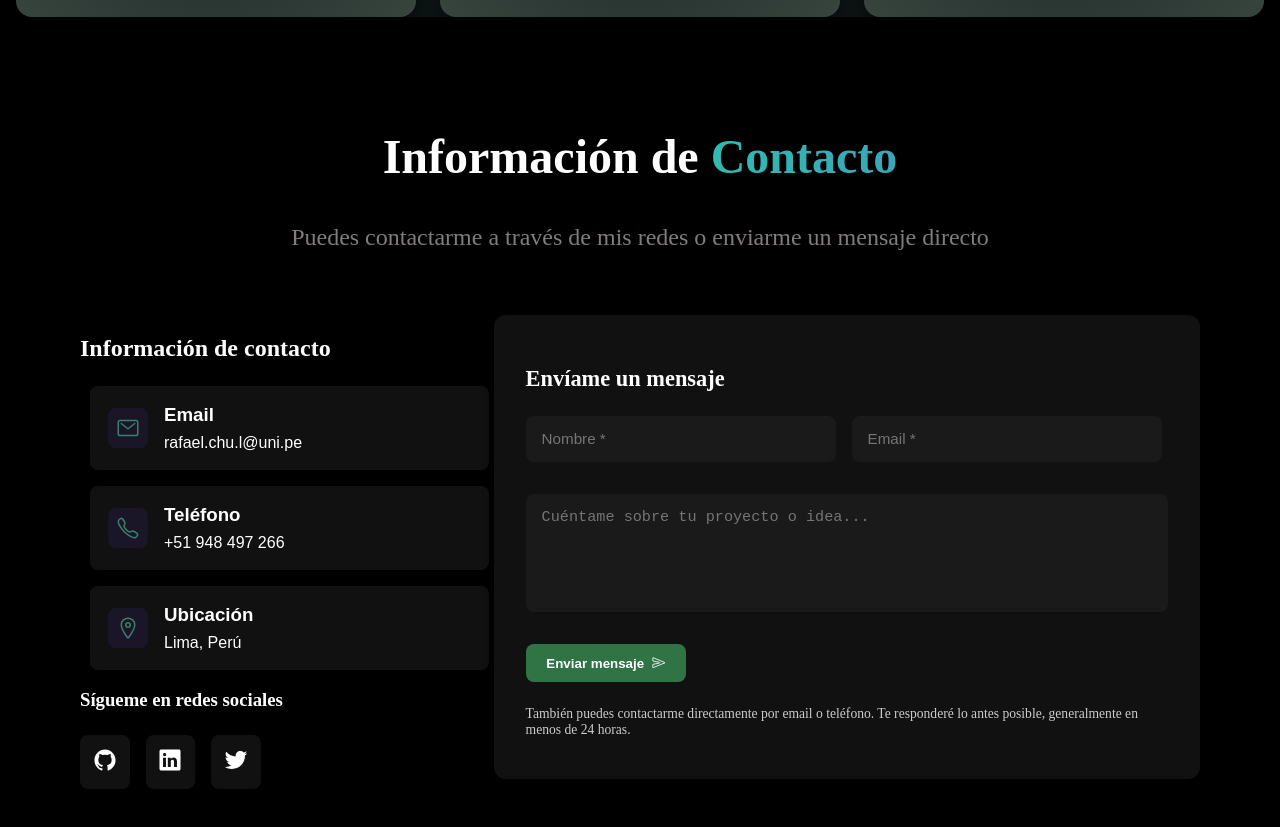
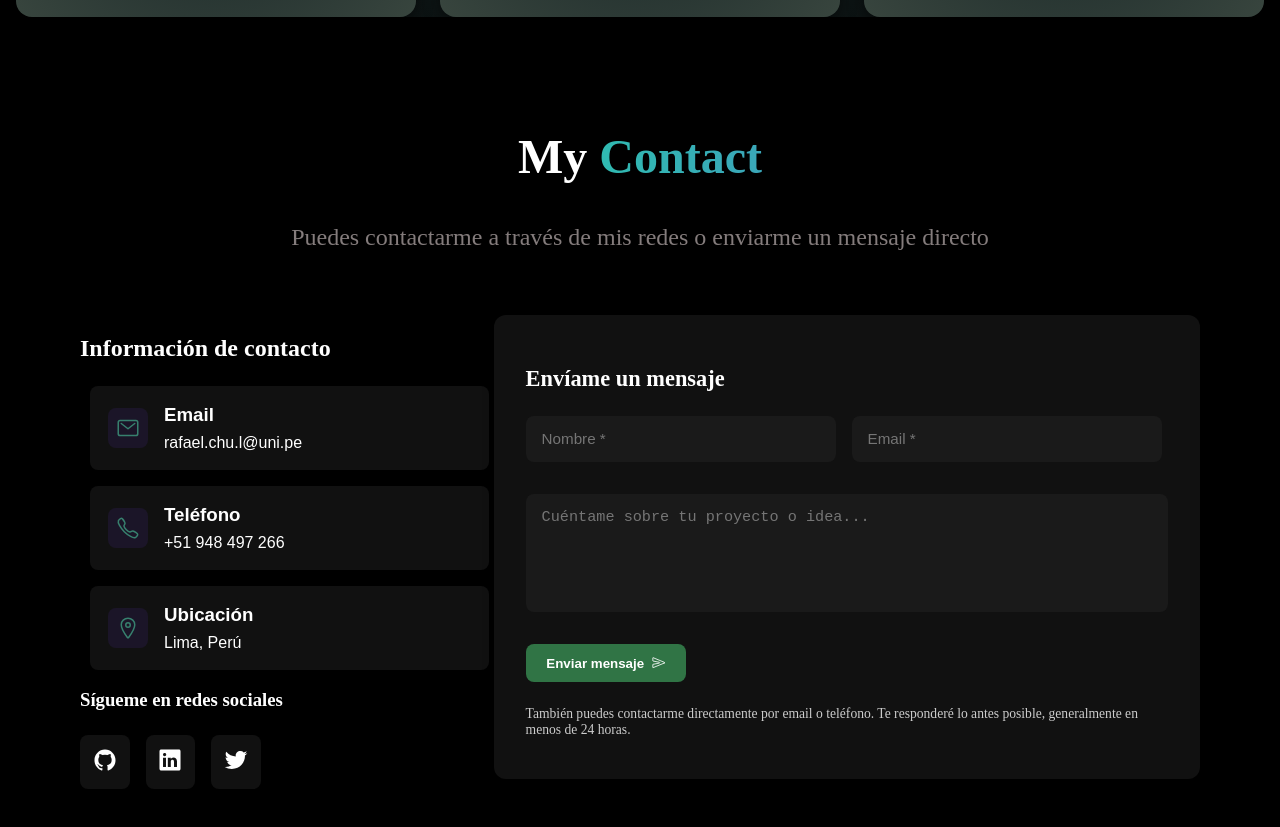
Before and after one commit to RafaelCly/Portafolio, a React (Vite) app: page / in a window 1280 px wide. Shown: the part 2940-3767 px from the top of the page. Built offline with nearby package versions, Linux system fonts and the light colour scheme.

Commit message:
Aactualizar header-contact

```diff
--- a/src/components/Main/Contact/Contact.jsx
+++ b/src/components/Main/Contact/Contact.jsx
@@ -7,8 +7,8 @@ export default function Contact() {
   return (
     <div className="contact-main" id="contact">
       <Encabezado
-        title="Información de"
-        span="Contacto"
+        title="My"
+        span="Contact"
         description="Puedes contactarme a través de mis redes o enviarme un mensaje directo"
       />
       <div className="contact">
```
